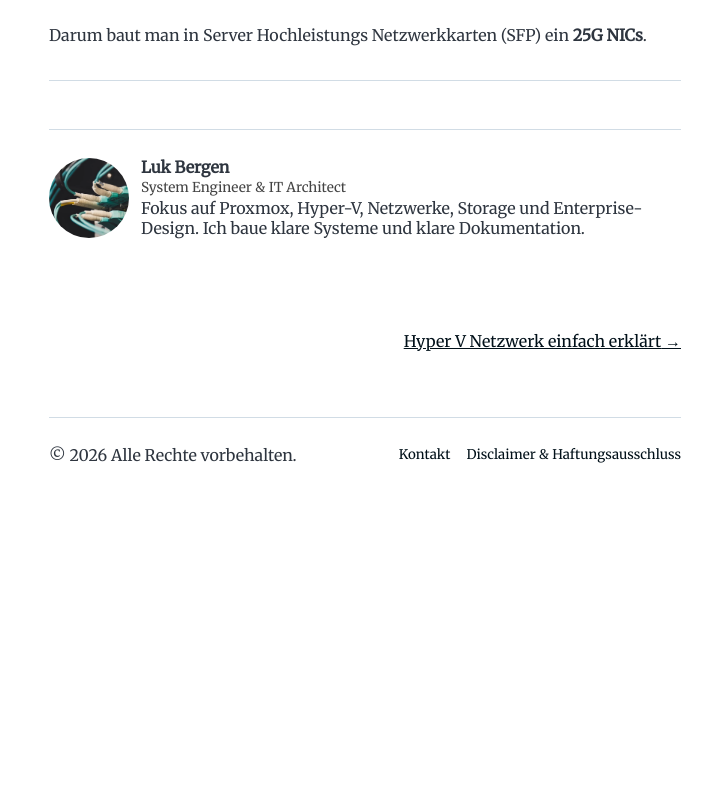
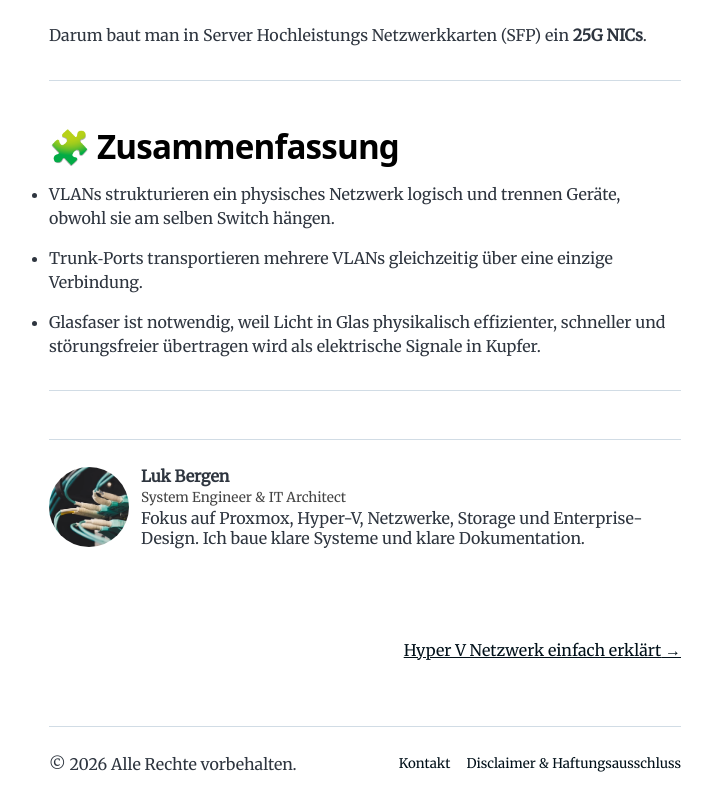
Before and after one commit to yoqedo/project0815, a Gatsby site: page /testing/ in a window 1280 px wide. Shown: the part 3760-4571 px from the top of the page, without its empty margins (275-987 px from the left). Before the commit the page ends 4292 px from the top, so only its background shows below. Built offline with nearby package versions, Linux system fonts and the light colour scheme; Gatsby itself is replaced by a stand-in of ours.

Commit message:
Update index.md

```diff
--- a/content/blog/testing/index.md
+++ b/content/blog/testing/index.md
@@ -113,3 +113,11 @@ wo braucht man Glasfaser
 - VMs die viel Traffic erzeugen
 
 Darum baut man in Server Hochleistungs Netzwerkkarten (SFP) ein **25G NICs**.
+
+---
+
+## 🧩 **Zusammenfassung**
+
+- VLANs strukturieren ein physisches Netzwerk logisch und trennen Geräte, obwohl sie am selben Switch hängen.
+- Trunk‑Ports transportieren mehrere VLANs gleichzeitig über eine einzige Verbindung.
+- Glasfaser ist notwendig, weil Licht in Glas physikalisch effizienter, schneller und störungsfreier übertragen wird als elektrische Signale in Kupfer.
```
